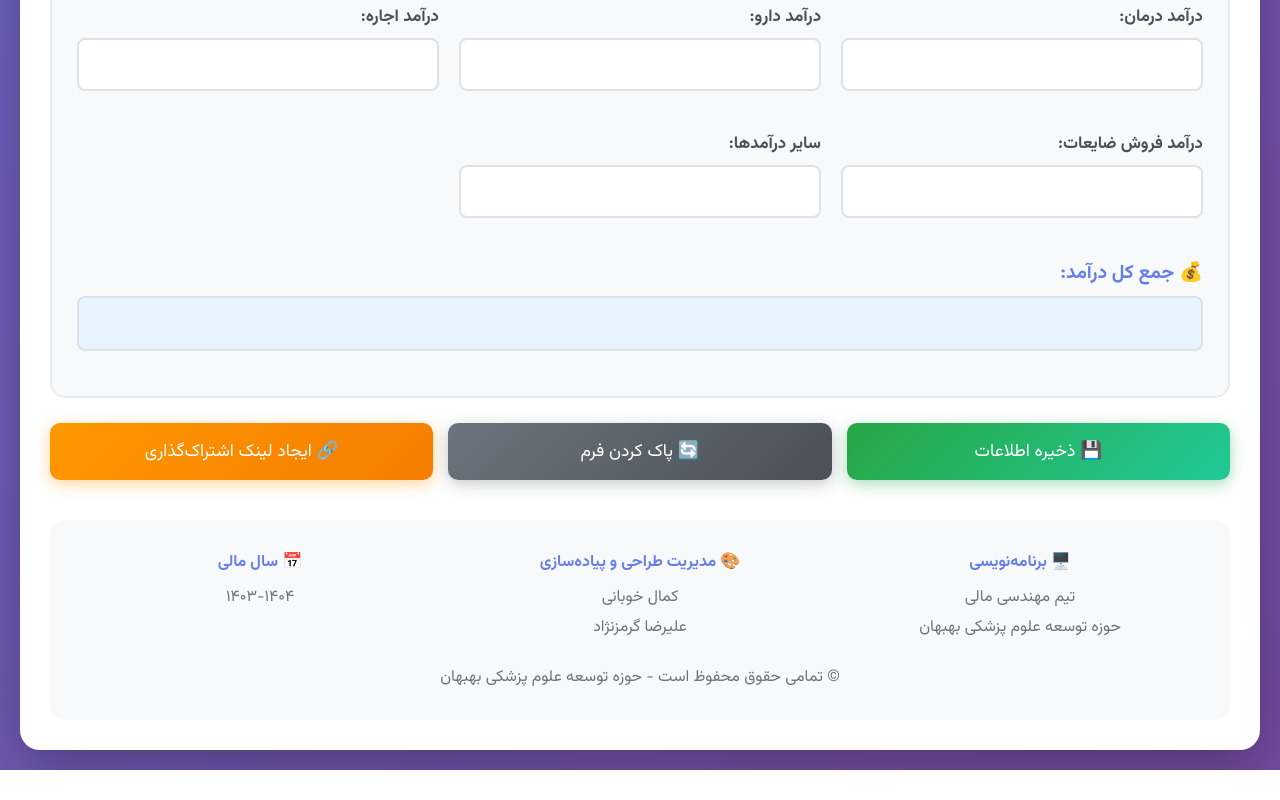
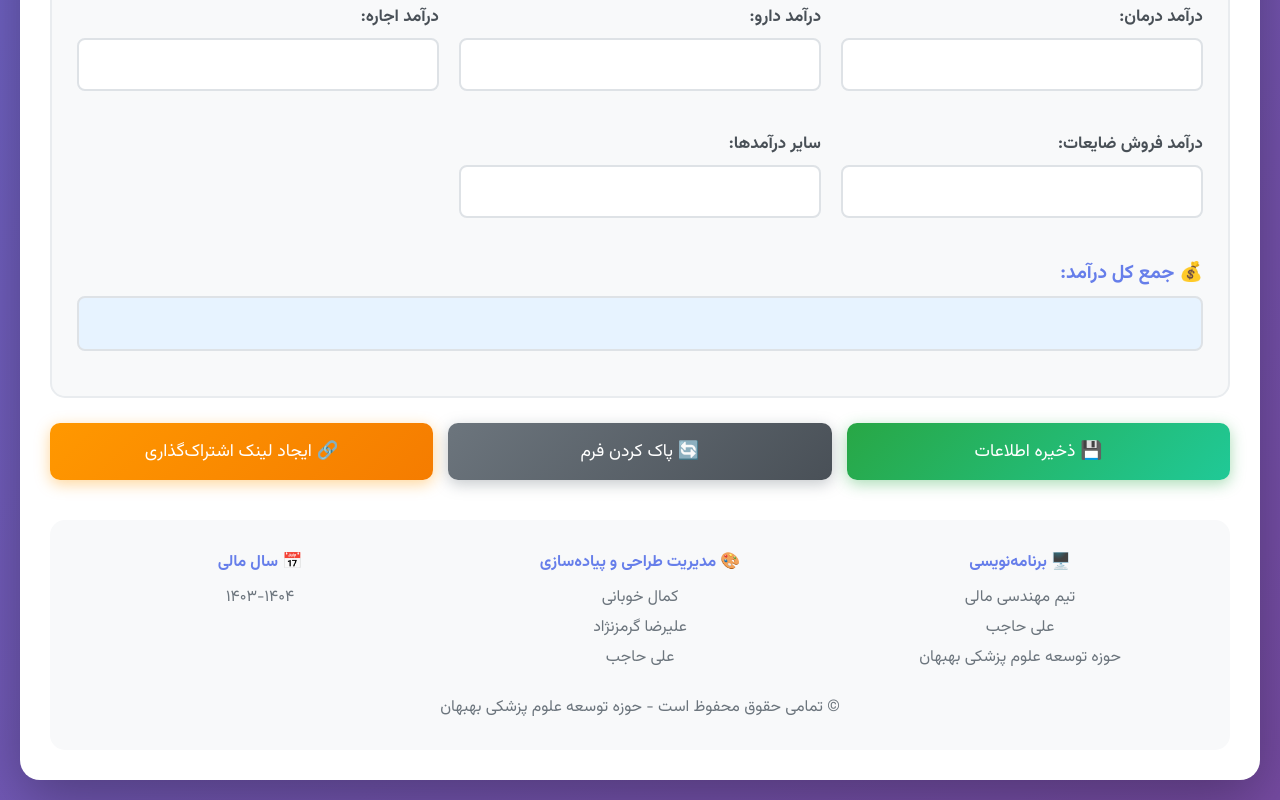
Before and after one commit to ali-hajeb/hospital-management-client, a plain HTML site: page index.html in a window 1280 px wide. Shown: the part 2670-3470 px from the top of the page. Before the commit the page ends 3440 px from the top, so only its background shows below. Drawn offline with Linux system fonts and the light colour scheme; no server answers.

Commit message:
Added programmer's name

```diff
--- a/index.html
+++ b/index.html
@@ -980,12 +980,14 @@
                 <div class="footer-section">
                     <h4>🖥️ برنامه‌نویسی</h4>
                     <p>تیم مهندسی مالی</p>
+                    <p>علی حاجب</p>
                     <p>حوزه توسعه علوم پزشکی بهبهان</p>
                 </div>
                 <div class="footer-section">
                     <h4>🎨 مدیریت طراحی و پیاده‌سازی</h4>
                     <p>کمال خوبانی</p>
                     <p>علیرضا گرمزنژاد</p>
+                    <p>علی حاجب</p>
                 </div>
                 <div class="footer-section">
                     <h4>📅 سال مالی</h4>
```
